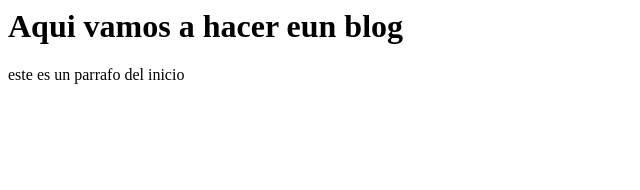
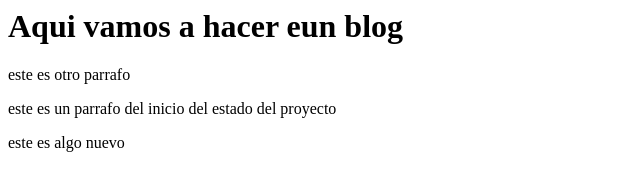
Before and after one commit to josealcivar/curso-github, a plain HTML site: page index.html in a window 1280 px wide. Shown: the whole page, without its empty margins (0-640 px from the left). Drawn offline with Linux system fonts and the light colour scheme.

Commit message:
correcion del index main

```diff
--- a/index.html
+++ b/index.html
@@ -5,6 +5,8 @@
 </head>
 <body>
 <h1>Aqui vamos a hacer eun blog</h1>
-<p> este es un parrafo del inicio</p>
+<p> este es otro parrafo</p>
+<p> este es un parrafo del inicio del estado del proyecto</p>
+<span> este es algo nuevo</span>
 </body>
 </html>
```
